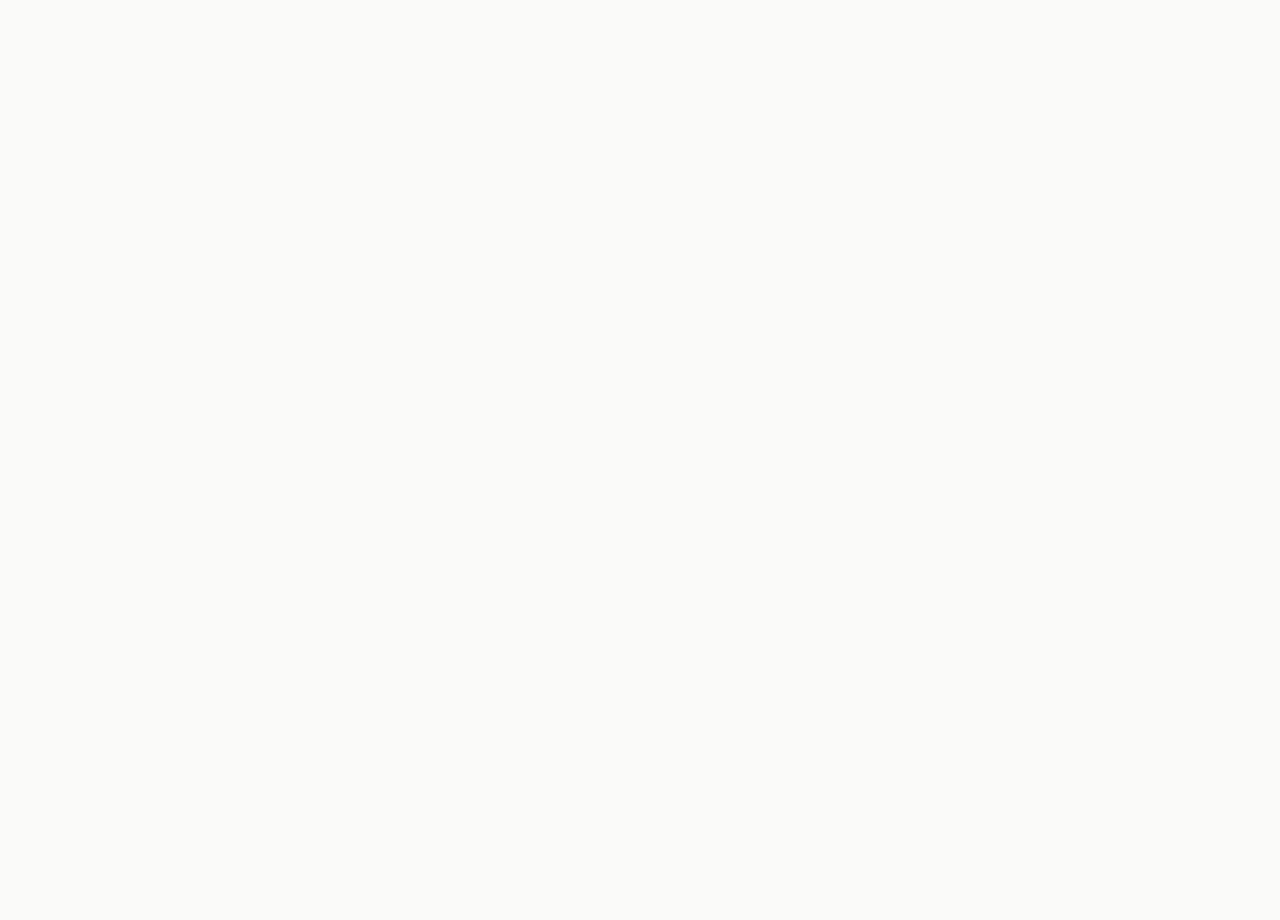
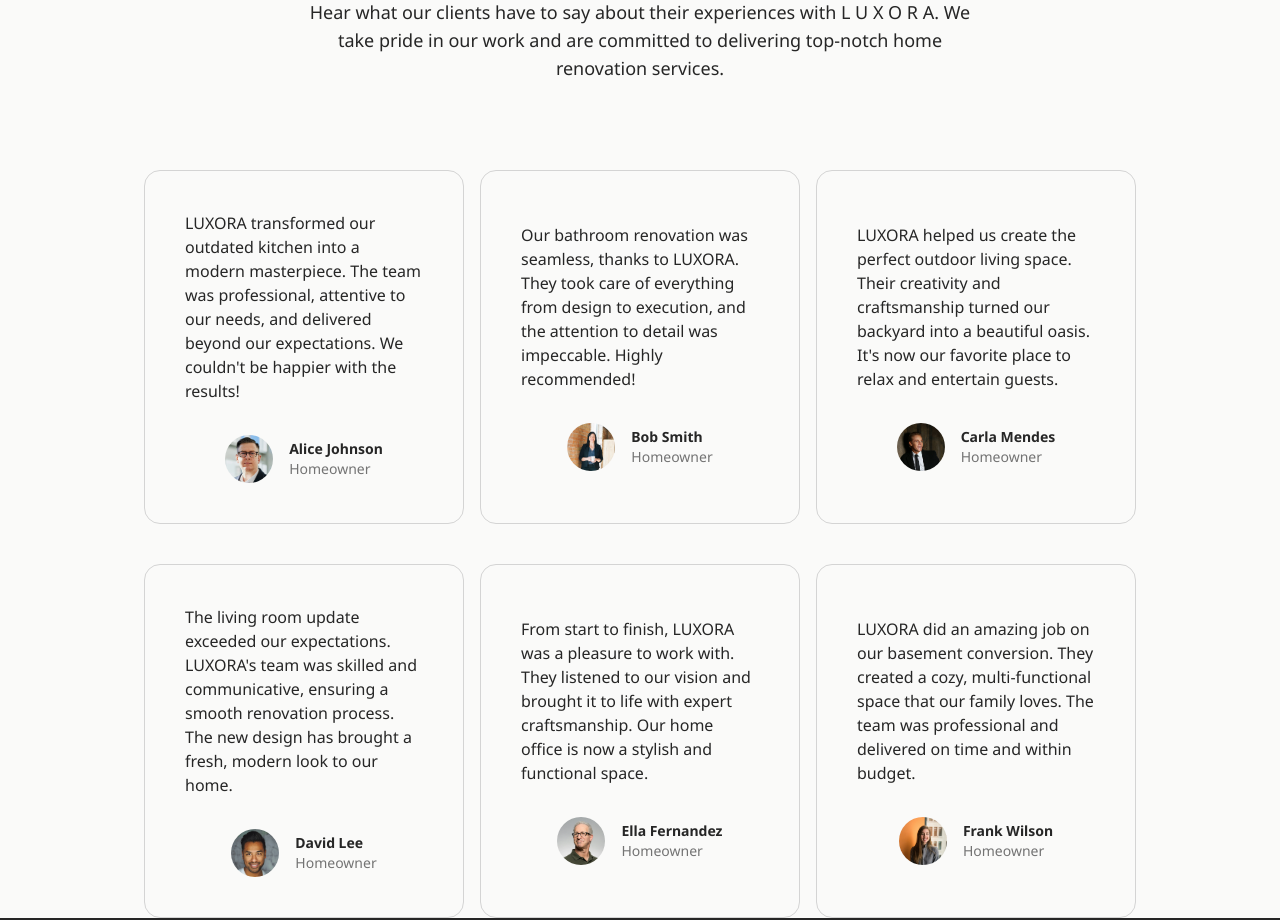
Before and after one commit to Vedu-07/Luxora, a React (Vite) app: page / in a window 1280 px wide. Shown: the part 6340-7260 px from the top of the page. Before the commit the page ends 6142 px from the top, so only its background shows below. Built offline with nearby package versions, Linux system fonts and the light colour scheme.

Commit message:
Reviews Section Added

```diff
--- a/src/App.jsx
+++ b/src/App.jsx
@@ -3,6 +3,7 @@
 import Services from "./components/Services"
 import Portfolio from "./components/Portfolio"
 import About from "./components/About"
+import Reviews from "./components/Reviews"
 function App() {
   return (
     <main className='overflow-x-hidden antialiased text-neutral-800 '>
@@ -11,6 +12,7 @@
         <Services/>
         <Portfolio/>
         <About/>
+        <Reviews/>
     </main>
   )
 }
--- /dev/null
+++ b/src/components/Reviews.jsx
@@ -0,0 +1,32 @@
+import { REVIEWS } from "../constants"
+
+const Reviews = () => {
+    return (
+        <section className="max-w-7xl mx-auto border-b-2" id="reviews">
+            <div className="mt-28">
+                <h2 className="text-xl lg:text-3xl tracking-tight text-center uppercase mb-12">
+                Reviews
+                </h2>
+                <p className="max-w-2xl text-lg mb-12 text-center mx-auto">
+                    {REVIEWS.text}
+                </p>
+                <div className="flex flex-wrap justify-center">
+                    {REVIEWS.reviews.map((review,index) => (
+                        <div key={index} className="mt-10 flex flex-col items-center justify-center rounded-2xl border border-neutral-300 p-10 mx-2 max-w-xs">
+                            <p className="mb-4">{review.review}</p>
+                            <div className="flex items-center mt-4">
+                                <img src={review.image} alt={review.name} className="w-12 h-12 rounded-full mr-4"/>
+                                <div>
+                                    <p className="text-sm font-bold">{review.name}</p>
+                                    <p className="text-sm text-neutral-500">{review.title}</p>
+                                </div>
+                            </div>
+                        </div>
+                    ))}
+                </div>
+            </div>
+        </section>
+    )
+}
+
+export default Reviews
--- a/src/constants/index.js
+++ b/src/constants/index.js
@@ -128,42 +128,42 @@
       name: "Alice Johnson",
       title: "Homeowner",
       review:
-        "L U X O R A transformed our outdated kitchen into a modern masterpiece. The team was professional, attentive to our needs, and delivered beyond our expectations. We couldn't be happier with the results!",
+        "LUXORA transformed our outdated kitchen into a modern masterpiece. The team was professional, attentive to our needs, and delivered beyond our expectations. We couldn't be happier with the results!",
       image: user1,
     },
     {
       name: "Bob Smith",
       title: "Homeowner",
       review:
-        "Our bathroom renovation was seamless, thanks to L U X O R A. They took care of everything from design to execution, and the attention to detail was impeccable. Highly recommended!",
+        "Our bathroom renovation was seamless, thanks to LUXORA. They took care of everything from design to execution, and the attention to detail was impeccable. Highly recommended!",
       image: user2,
     },
     {
       name: "Carla Mendes",
       title: "Homeowner",
       review:
-        "L U X O R A helped us create the perfect outdoor living space. Their creativity and craftsmanship turned our backyard into a beautiful oasis. It's now our favorite place to relax and entertain guests.",
+        "LUXORA helped us create the perfect outdoor living space. Their creativity and craftsmanship turned our backyard into a beautiful oasis. It's now our favorite place to relax and entertain guests.",
       image: user3,
     },
     {
       name: "David Lee",
       title: "Homeowner",
       review:
-        "The living room update exceeded our expectations. L U X O R A's team was skilled and communicative, ensuring a smooth renovation process. The new design has brought a fresh, modern look to our home.",
+        "The living room update exceeded our expectations. LUXORA's team was skilled and communicative, ensuring a smooth renovation process. The new design has brought a fresh, modern look to our home.",
       image: user4,
     },
     {
       name: "Ella Fernandez",
       title: "Homeowner",
       review:
-        "From start to finish, L U X O R A was a pleasure to work with. They listened to our vision and brought it to life with expert craftsmanship. Our home office is now a stylish and functional space.",
+        "From start to finish, LUXORA was a pleasure to work with. They listened to our vision and brought it to life with expert craftsmanship. Our home office is now a stylish and functional space.",
       image: user5,
     },
     {
       name: "Frank Wilson",
       title: "Homeowner",
       review:
-        "L U X O R A did an amazing job on our basement conversion. They created a cozy, multi-functional space that our family loves. The team was professional and delivered on time and within budget.",
+        "LUXORA did an amazing job on our basement conversion. They created a cozy, multi-functional space that our family loves. The team was professional and delivered on time and within budget.",
       image: user6,
     },
   ],
```
